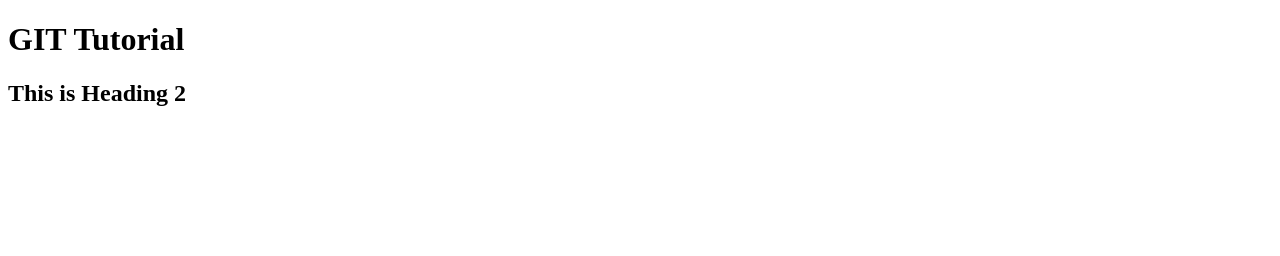
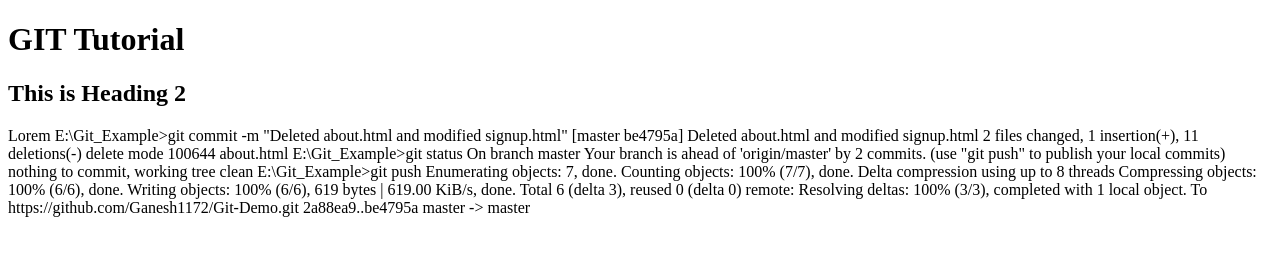
Before and after one commit to Ganesh1172/Git-Demo, a plain HTML site: page index.html in a window 1280 px wide. Drawn offline with Linux system fonts and the light colour scheme.

Commit message:
Added paragraph in index.html

```diff
--- a/index.html
+++ b/index.html
@@ -6,5 +6,28 @@
 <body>
 	<h1>GIT Tutorial</h1>
 	<h2>This is Heading 2</h2>
+	<p>Lorem
+E:\Git_Example>git commit -m "Deleted about.html and modified signup.html"
+[master be4795a] Deleted about.html and modified signup.html
+ 2 files changed, 1 insertion(+), 11 deletions(-)
+ delete mode 100644 about.html
+
+E:\Git_Example>git status
+On branch master
+Your branch is ahead of 'origin/master' by 2 commits.
+  (use "git push" to publish your local commits)
+
+nothing to commit, working tree clean
+
+E:\Git_Example>git push
+Enumerating objects: 7, done.
+Counting objects: 100% (7/7), done.
+Delta compression using up to 8 threads
+Compressing objects: 100% (6/6), done.
+Writing objects: 100% (6/6), 619 bytes | 619.00 KiB/s, done.
+Total 6 (delta 3), reused 0 (delta 0)
+remote: Resolving deltas: 100% (3/3), completed with 1 local object.
+To https://github.com/Ganesh1172/Git-Demo.git
+   2a88ea9..be4795a  master -> master</p>
 </body>
 </html>
```
